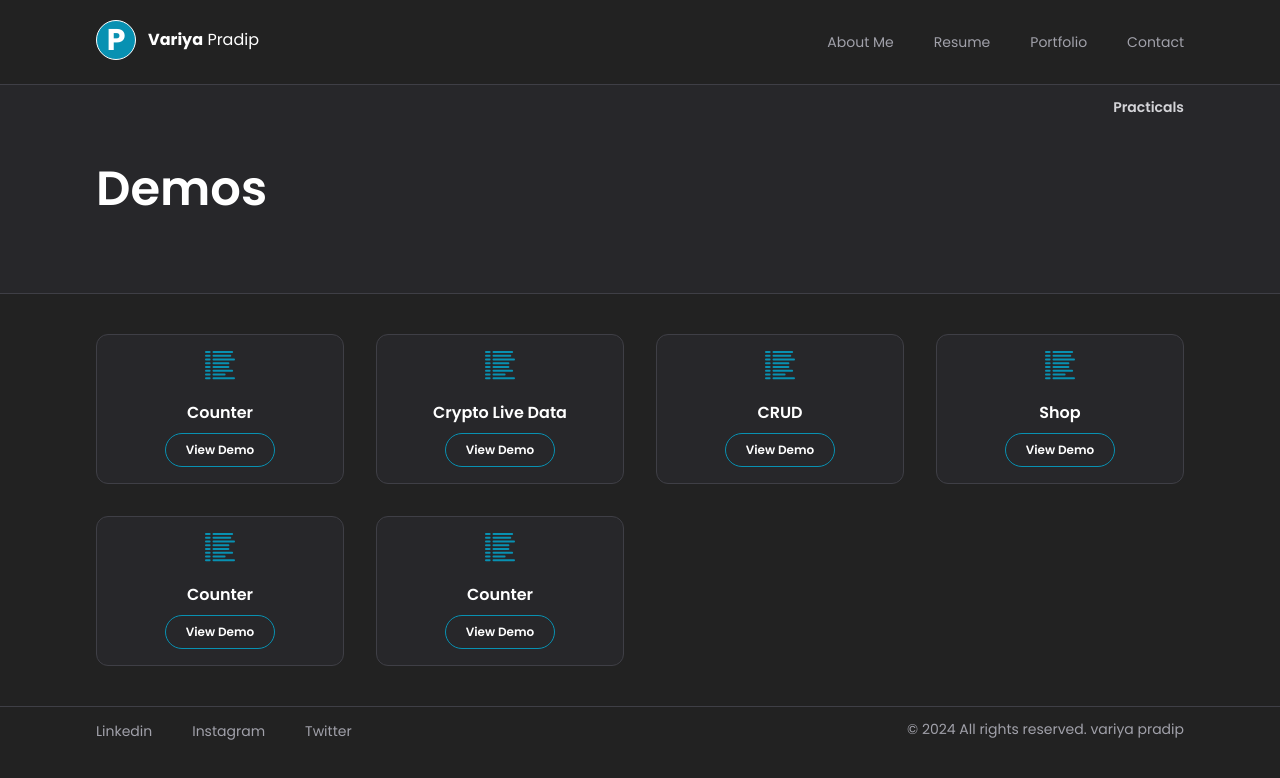
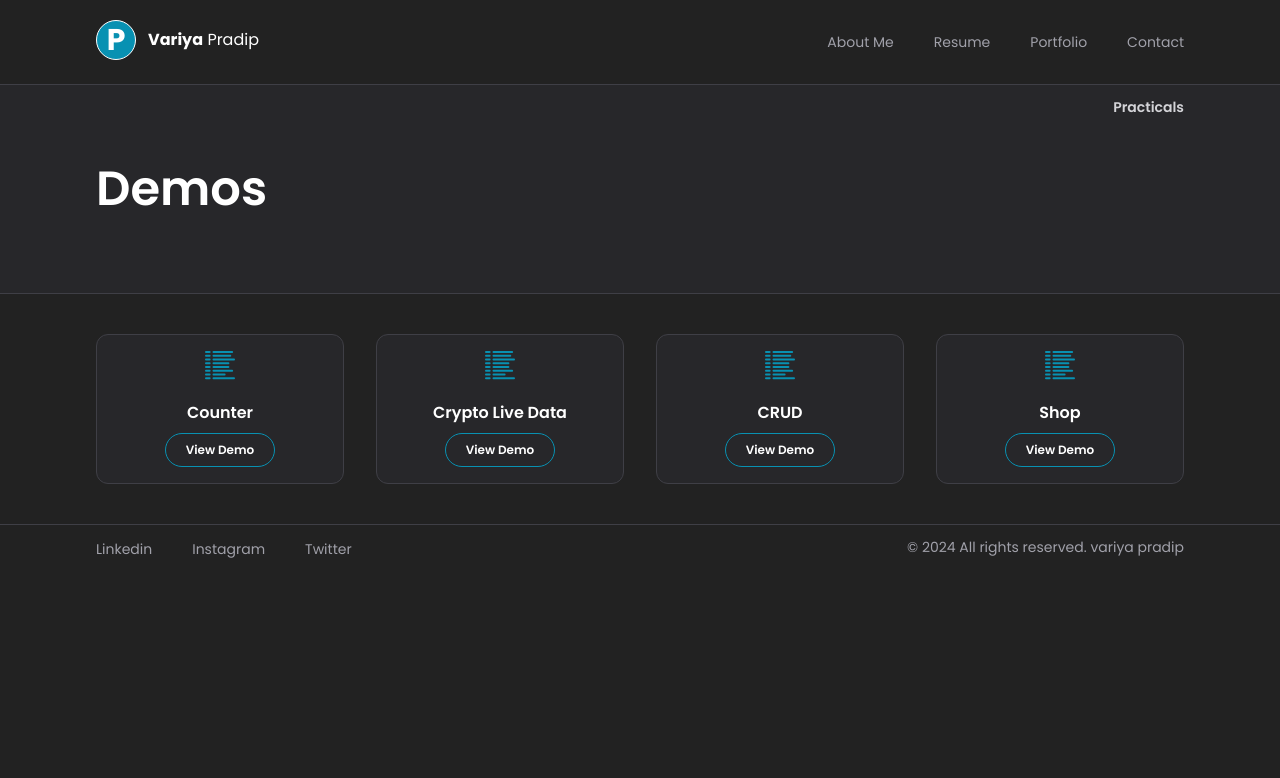
Before and after one commit to yatin123456/froentenddesigner, a React (Create React App) app: page /portfolio in a window 1280 px wide. Shown: the top 778 px of the page. Built offline with nearby package versions, Linux system fonts and the light colour scheme.

Commit message:
commited of the day

```diff
--- a/src/component/Portfolio.js
+++ b/src/component/Portfolio.js
@@ -36,16 +36,6 @@ function Portfolio() {
           <h5 className='text-white font-semibold'>Shop</h5>
           <button  onClick={() =>  navigate("/shop")} className='example_box-btn'>View Demo</button>
         </div>
-        <div className='example_box'>
-          <BsReverseListColumnsReverse className='text-3xl text-cyan-600 mx-auto mb-5' />
-          <h5 className='text-white font-semibold'>Counter</h5>
-          <button className='example_box-btn'>View Demo</button>
-        </div>
-        <div className='example_box'>
-          <BsReverseListColumnsReverse className='text-3xl text-cyan-600 mx-auto mb-5' />
-          <h5 className='text-white font-semibold'>Counter</h5>
-          <button className='example_box-btn'>View Demo</button>
-        </div>
 
 
       </div>
--- a/src/component/shop/Product.js
+++ b/src/component/shop/Product.js
@@ -13,7 +13,7 @@ function Product(props) {
             <img className='' src={props.image} />
           <h5 className='text-white font-semibold'>{props.name}</h5>
           <p className='text-white'>Prise : {props.prise}</p>
-          <button   className='example_box-btn' onClick={e => dispatch(addItem({name: props.name}))}>Add To Cart</button>
+          <button   className='example_box-btn' onClick={e => dispatch(addItem({name: props.prise}))}>Add To Cart</button>
         </div>
 
     </>
```
